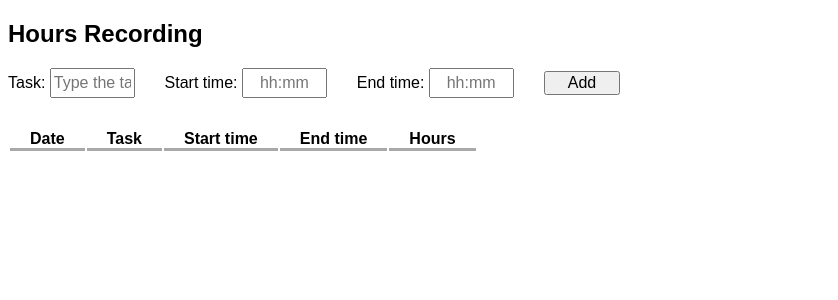
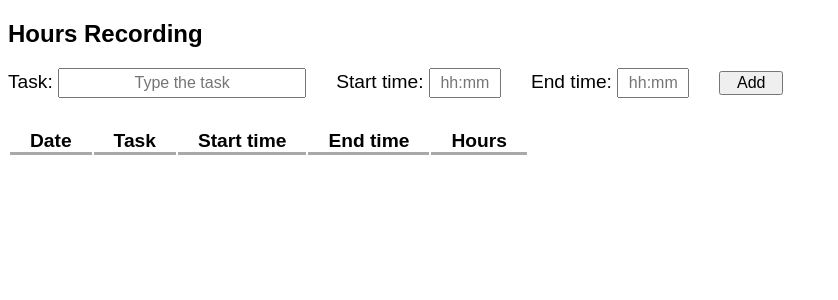
Before and after one commit to iuloz/Tasks-Activity-Monitoring, a React (Create React App) app in the folder work-hours-recording-application/: page /make-recording in a window 1280 px wide. Shown: the top 300 px of the page, without its empty margins (0-838 px from the left). Built offline with nearby package versions, Linux system fonts and the light colour scheme.

Commit message:
Minor changes

```diff
--- a/work-hours-recording-application/src/About.js
+++ b/work-hours-recording-application/src/About.js
@@ -1,9 +1,8 @@
 function About(){
     return (
         <div>
-            <p>This application allows to make hours recordings for different tasks.</p>
             <p>Author: Iurii Lozhkin</p>
-            <p>More information will be added.</p>
+            <p>This application allows to make hours recordings for different tasks. When application is launched (using "npm start", user can see main page with three different links. First link - "Record hours" - allows to make recordings of tasks and time for that tasks. Second link - "See all recordings" - shows all recordings were made during whole time of using app. Third link - "About" - shows this page.</p>
         </div>
     )
 }
--- a/work-hours-recording-application/src/HoursRecordings.js
+++ b/work-hours-recording-application/src/HoursRecordings.js
@@ -47,7 +47,7 @@ function HoursRecordings() {
             <h2>Hours Recording</h2>
             <form onSubmit={recordHours}>
                 <label htmlFor="task">Task: </label>
-                <input type="text"  placeholder="Type the task" name="task" value={newHoursRecord.task} onChange={hoursChanged}></input>
+                <input id="taskInput" type="text"  placeholder="Type the task" name="task" value={newHoursRecord.task} onChange={hoursChanged}></input>
                 <label htmlFor="start">Start time: </label>
                 <input type="text"  placeholder="hh:mm" name="start" value={newHoursRecord.start} onChange={hoursChanged}></input>
                 <label htmlFor="end">End time: </label>
--- a/work-hours-recording-application/src/styles.css
+++ b/work-hours-recording-application/src/styles.css
@@ -4,14 +4,13 @@ body {
 
 .link {
     padding-right: 50px;
-    font-size: 20px;
+    font-size: 1.5rem;
 }
 
 th {
     padding:0px 20px;
-    font-size: 15px;
+    font-size: 1.2rem;
     border-bottom: 3px solid darkgray;
-    font-size: 2vh;
 }
 
 td {
@@ -20,13 +19,21 @@ td {
 }
 
 input {
-    height: 3vh;
-    width: 6vw;
+    height: 1.5rem;
+    width: 4rem;
     margin-right: 30px;
-    font-size: 2vh;
+    font-size: 1rem;
+    text-align: center;
+}
+
+#taskInput {
+    height: 1.5rem;
+    width: 15rem;
+    margin-right: 30px;
+    font-size: 1rem;
     text-align: center;
 }
 
 label {
-    font-size: 2vh;
+    font-size: 1.2rem;
 }
```
Also changed, not shown: 1 other file (tests, documents, lock files or other folders).
